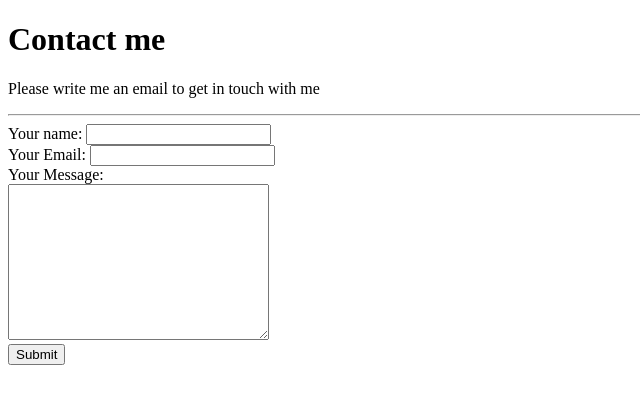
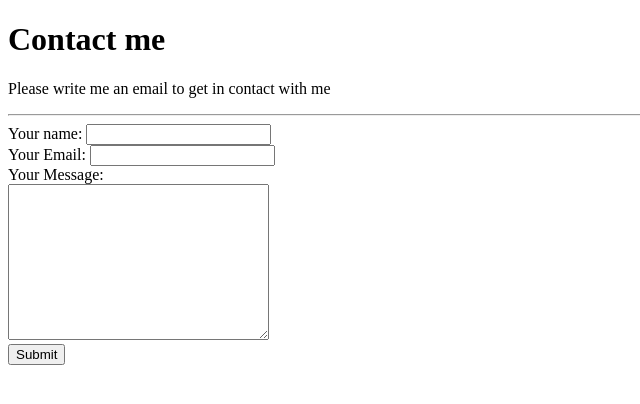
Before and after one commit to Jonasbroe/cv, a plain HTML site: page Contacts.html in a window 1280 px wide. Shown: the full height of the page, 0-640 px from the left. Drawn offline with Linux system fonts and the light colour scheme.

Commit message:
Update Contacts.html

```diff
--- a/Contacts.html
+++ b/Contacts.html
@@ -8,7 +8,7 @@
 
 <body>
   <h1>Contact me</h1>
-<p>Please write me an email to get in touch with me</p>
+<p>Please write me an email to get in contact with me</p>
   <hr>
   <form action="mailto:broejonas@gmail.com" method="post" enctype="text/plain">
     <label>Your name:</label>
```
